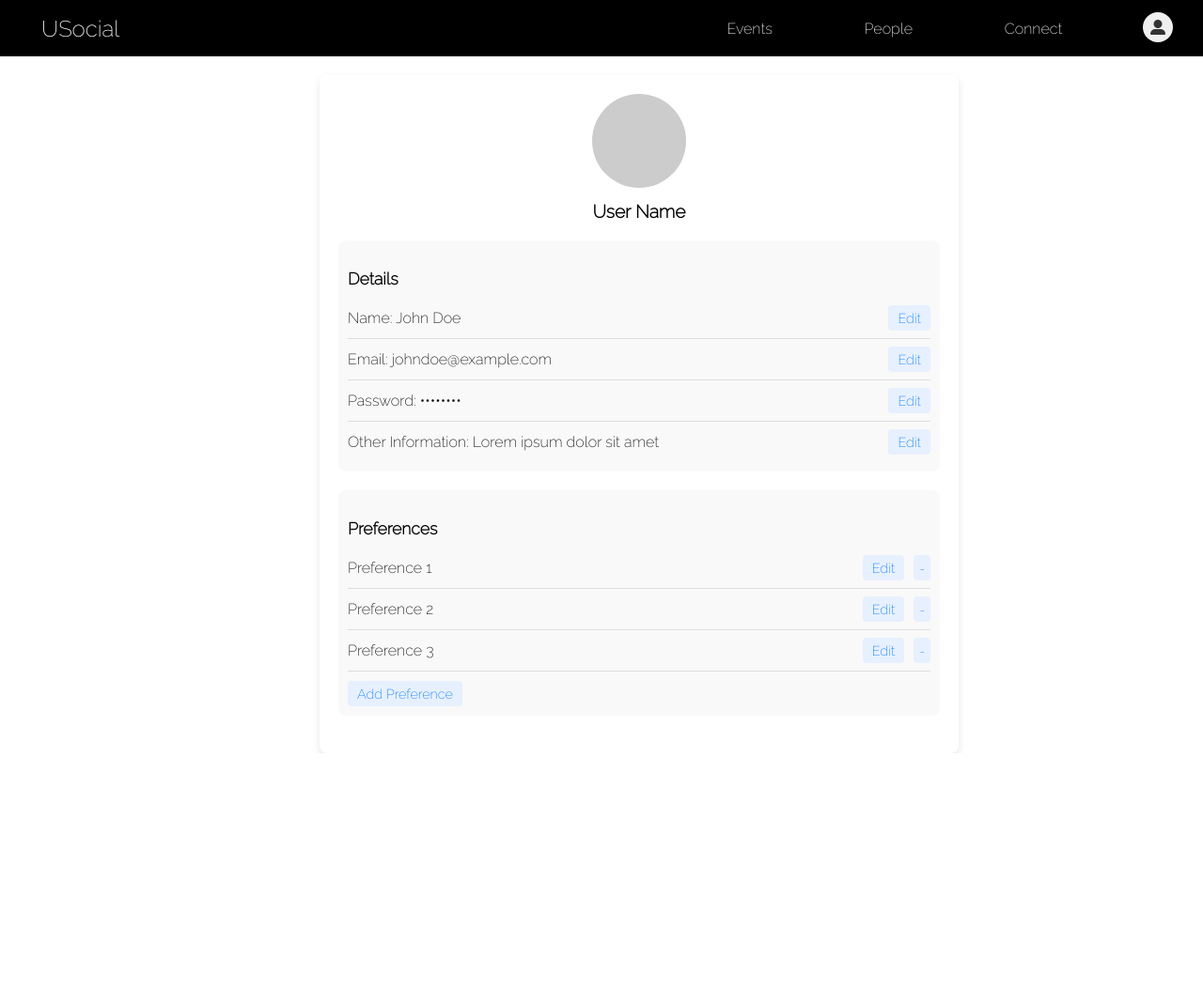
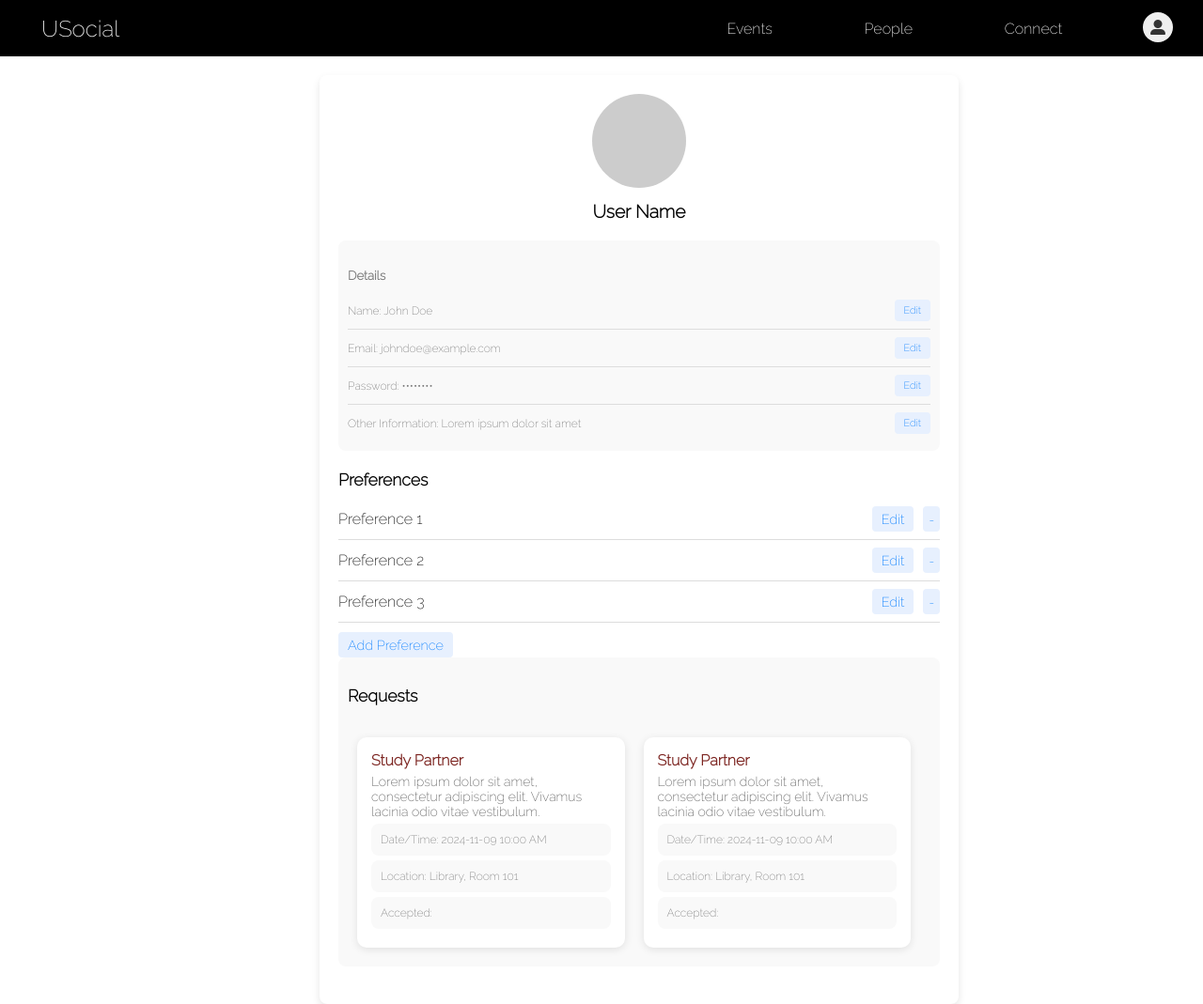
Before and after one commit to punya124/HackUMass, a Flask app: page /account in a window 1280 px wide. Shown: the whole page at 94% size. Before the commit the page ends 802 px from the top, so only its background shows below. Run offline with Flask 3, Linux system fonts and the light colour scheme; some libraries are stand-ins or nearby versions.

Commit message:
accounts requests

```diff
--- a/static/accounts.css
+++ b/static/accounts.css
@@ -1,8 +1,5 @@
  /* Account Page Styles */
-.main-container {
-    width: 100%;
-    max-width: 900px;
-}
+
 .account-container {
     background-color: #ffffff;
     padding: 20px;
@@ -36,7 +33,7 @@
     margin-top: 20px;
     margin-bottom: 10px;
 }
-.details, .preferences {
+.details, .box-section {
     padding: 10px;
     background-color: #f9f9f9;
     border-radius: 8px;
@@ -90,3 +87,61 @@
 .add-preference-button {
     margin-top: 10px;
 }
+
+
+
+/* Requests List */
+
+/* Style for the grid container */
+.grid {
+    display: grid;
+    grid-template-columns: repeat(2, 1fr); /* 2 cards per row */
+    gap: 20px;
+    padding: 10px;
+    width: 95%;
+}
+
+/* rqstcard container styles */
+.rqstcard {
+    background-color: #fff;
+    border-radius: 10px;
+    box-shadow: 0 2px 8px rgba(0, 0, 0, 0.1);
+    overflow: hidden;
+    display: flex;
+    flex-direction: column;
+    z-index: 2;
+    margin-top: 5%;
+}
+
+/* rqstcard content */
+.rqstcard-content {
+    display: flex;
+    padding: 15px;
+}
+
+/* Text content styles */
+.text {
+    display: flex;
+    flex-direction: column;
+    justify-content: center;
+}
+
+.role {
+    font-weight: 800;
+    font-size: 16px;
+    margin: 0;
+    color: rgb(125, 38, 34);
+}
+
+.description {
+    font-size: 14px;
+    color: #555;
+    margin: 5px 0;
+}
+
+.details {
+    margin-top: 0%;
+    margin-bottom: 5px;
+    font-size: 12px;
+    color: #777;
+}
--- a/templates/accounts.html
+++ b/templates/accounts.html
@@ -82,7 +82,49 @@
         </div>
         <button class="add-preference-button">Add Preference</button>
     </div>
+
+<!-- Events Section -->
+<div class="box-section">
+    <div class="section-header">Requests</div>
+    <!-- Grid Container -->
+    <div class="grid">
+        <div class="rqstcard">
+            <div class="rqstcard-content">
+                <div class="text">
+                    <p class="role">Study Partner</p>
+                    <p class="description">Lorem ipsum dolor sit amet, consectetur adipiscing elit. Vivamus lacinia
+                        odio
+                        vitae vestibulum.</p>
+                    <p class="details">Date/Time: 2024-11-09 10:00 AM</p>
+                    <p class="details">Location: Library, Room 101</p>
+                    <p class="details">Accepted: </p>
+
+                </div>
+            </div>
+        </div>
+
+        <div class="rqstcard">
+            <div class="rqstcard-content">
+                <div class="text">
+                    <p class="role">Study Partner</p>
+                    <p class="description">Lorem ipsum dolor sit amet, consectetur adipiscing elit. Vivamus lacinia
+                        odio
+                        vitae vestibulum.</p>
+                    <p class="details">Date/Time: 2024-11-09 10:00 AM</p>
+                    <p class="details">Location: Library, Room 101</p>
+                    <p class="details">Accepted: </p>
+
+                </div>
+            </div>
+        </div>
+
+        <!-- Add more cards as needed -->
+    </div>
+
+
+
 </div>
-</div>
+
+
 </body>
 </html>
```
